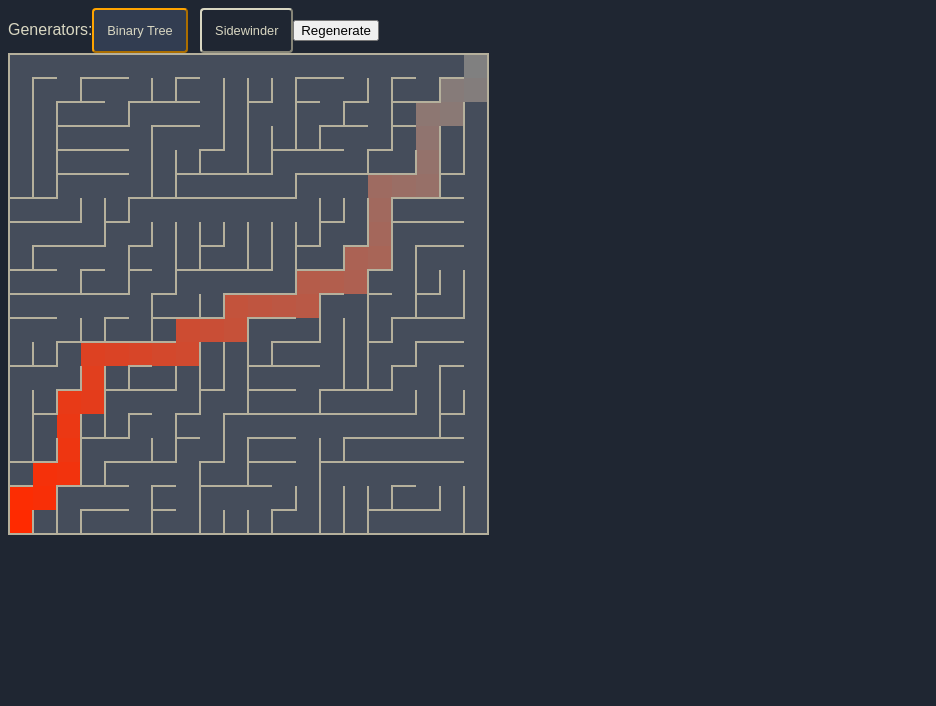
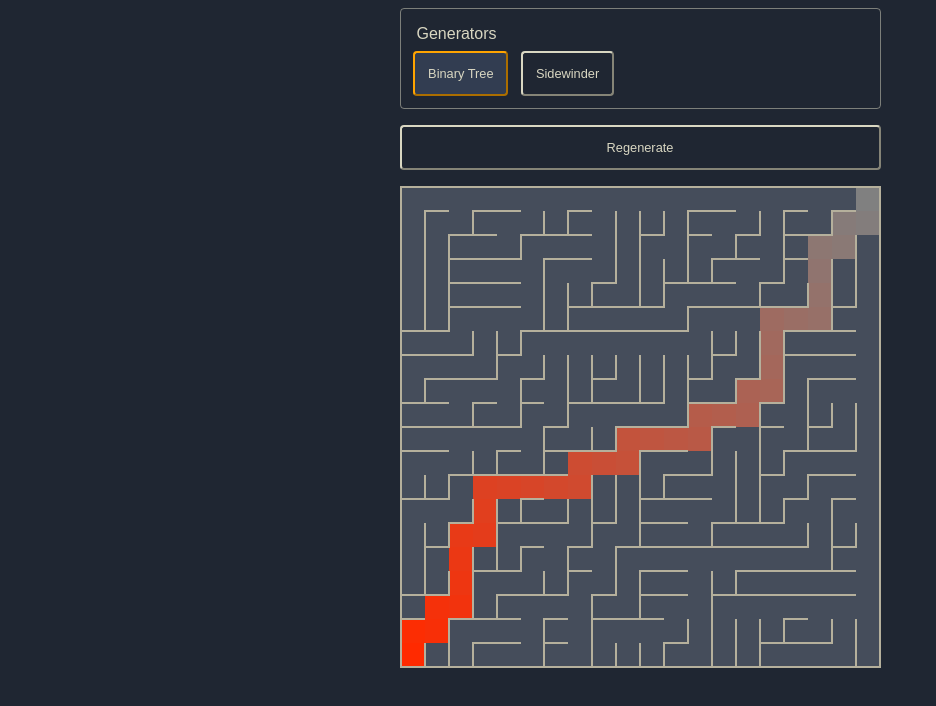
Before and after one commit to julioolvr/mazes, a React (Create React App) app: page / in a window 1280 px wide. Shown: the top 706 px of the page, without its empty margins (0-936 px from the left). Built offline with nearby package versions, Linux system fonts and the light colour scheme.

Commit message:
Better buttons

```diff
--- a/src/App.tsx
+++ b/src/App.tsx
@@ -2,6 +2,8 @@ import React, { useState, useRef } from "react";
 import "./App.css";
 
 import Maze from "Maze";
+import FormGroup from "ui/FormGroup";
+import ButtonGroup from "ui/ButtonGroup";
 import Button from "ui/Button";
 import Grid from "lib/maze";
 import { binaryTree, sidewinder } from "lib/generators";
@@ -27,7 +29,8 @@ const App: React.FC = () => {
 
   return (
     <div>
-      Generators:
+      <FormGroup title="Generators">
+        <ButtonGroup>
           {algorithms.map((algorithm, i) => (
             <Button
               key={algorithm.name}
@@ -37,7 +40,15 @@ const App: React.FC = () => {
               {algorithm.name}
             </Button>
           ))}
-      <button onClick={regenerate}>Regenerate</button>
+        </ButtonGroup>
+      </FormGroup>
+
+      <div>
+        <Button fullWidth onClick={regenerate}>
+          Regenerate
+        </Button>
+      </div>
+
       <Maze key={generatedAt.toISOString()} grid={mazeRef.current} />
     </div>
   );
--- a/src/Maze.css
+++ b/src/Maze.css
@@ -1,6 +1,7 @@
 table {
   background-color: var(--maze-background-color);
   border-collapse: collapse;
+  margin-top: 1em;
 }
 
 td {
--- a/src/index.css
+++ b/src/index.css
@@ -1,5 +1,6 @@
 :root {
   --color: #d9d7c2;
+  --color-light: rgba(217, 215, 194, 0.5);
   --background-color: #1f2632;
   --maze-background-color: #454d5b;
   --maze-wall-color: #b5b09c;
@@ -12,4 +13,7 @@ body {
   color: var(--color);
   background-color: var(--background-color);
   font-family: var(--font-family);
+
+  display: flex;
+  justify-content: center;
 }
--- a/src/ui/Button.css
+++ b/src/ui/Button.css
@@ -5,13 +5,14 @@
   background-color: transparent;
   color: var(--color);
   border-color: var(--color);
-}
-
-.btn + .btn {
-  margin-left: 1em;
+  cursor: pointer;
 }
 
 .btn--selected {
   background-color: var(--active);
   border-color: var(--accent);
 }
+
+.btn--full-width {
+  width: 100%;
+}
--- a/src/ui/Button.tsx
+++ b/src/ui/Button.tsx
@@ -6,23 +6,29 @@ import "./Button.css";
 function Button({
   className,
   selected,
+  fullWidth,
   ...props
 }: Props & React.ComponentProps<"button">) {
   return (
     <button
-      className={cn("btn", className, { "btn--selected": selected })}
+      className={cn("btn", className, {
+        "btn--selected": selected,
+        "btn--full-width": fullWidth
+      })}
       {...props}
     />
   );
 }
 
 Button.defaultProps = {
-  selected: false
+  selected: false,
+  fullWidth: false
 };
 
 type Props = {
   className?: string;
   selected?: boolean;
+  fullWidth?: boolean;
 };
 
 export default Button;
--- /dev/null
+++ b/src/ui/ButtonGroup.css
@@ -0,0 +1,9 @@
+.button-group {
+  margin-left: -1em;
+  margin-bottom: -1em;
+}
+
+.button-group .btn {
+  margin-left: 1em;
+  margin-bottom: 1em;
+}
--- /dev/null
+++ b/src/ui/ButtonGroup.tsx
@@ -0,0 +1,13 @@
+import React from "react";
+
+import "./ButtonGroup.css";
+
+function ButtonGroup({ children }: Props) {
+  return <div className="button-group">{children}</div>;
+}
+
+type Props = {
+  children: React.ReactNode;
+};
+
+export default ButtonGroup;
--- /dev/null
+++ b/src/ui/FormGroup.css
@@ -0,0 +1,10 @@
+.form-group {
+  border: 1px solid var(--color-light);
+  border-radius: 4px;
+  padding: 1em;
+  margin-bottom: 1em;
+}
+
+.form-group__title {
+  margin-bottom: 0.5em;
+}
--- /dev/null
+++ b/src/ui/FormGroup.tsx
@@ -0,0 +1,19 @@
+import React from "react";
+
+import "./FormGroup.css";
+
+function FormGroup({ title, children }: Props) {
+  return (
+    <div className="form-group">
+      <div className="form-group__title">{title}</div>
+      {children}
+    </div>
+  );
+}
+
+type Props = {
+  title: string;
+  children: React.ReactNode;
+};
+
+export default FormGroup;
```
Lines whose indentation alone changed are shown as unchanged.
